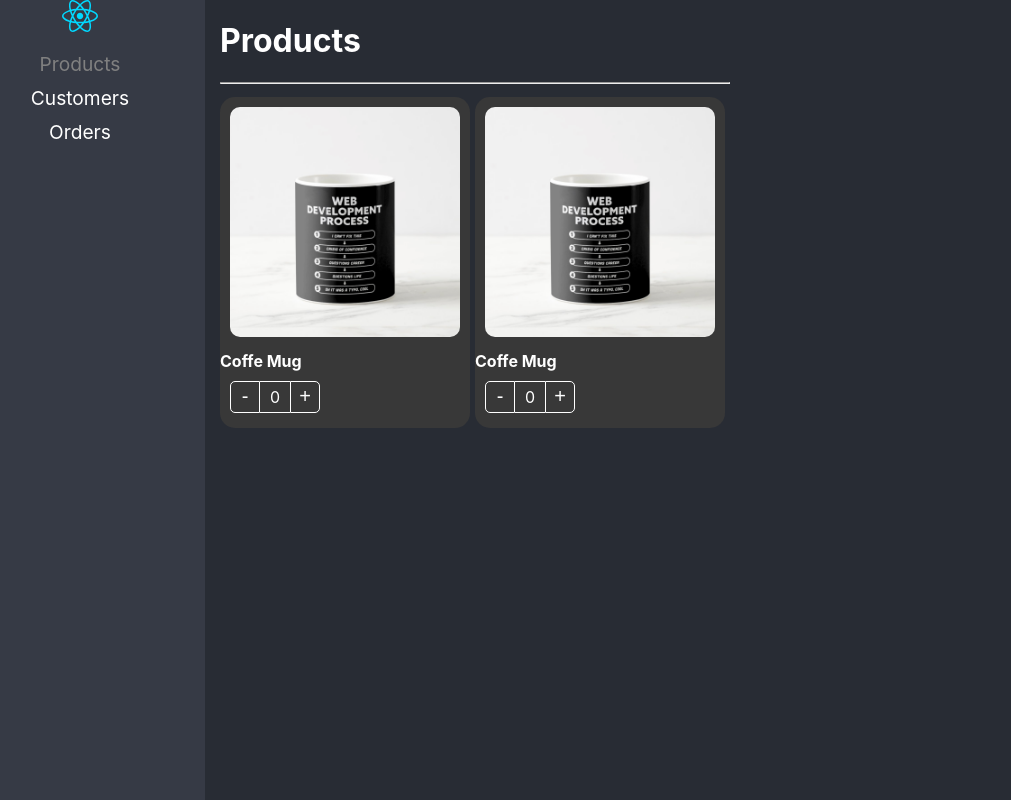
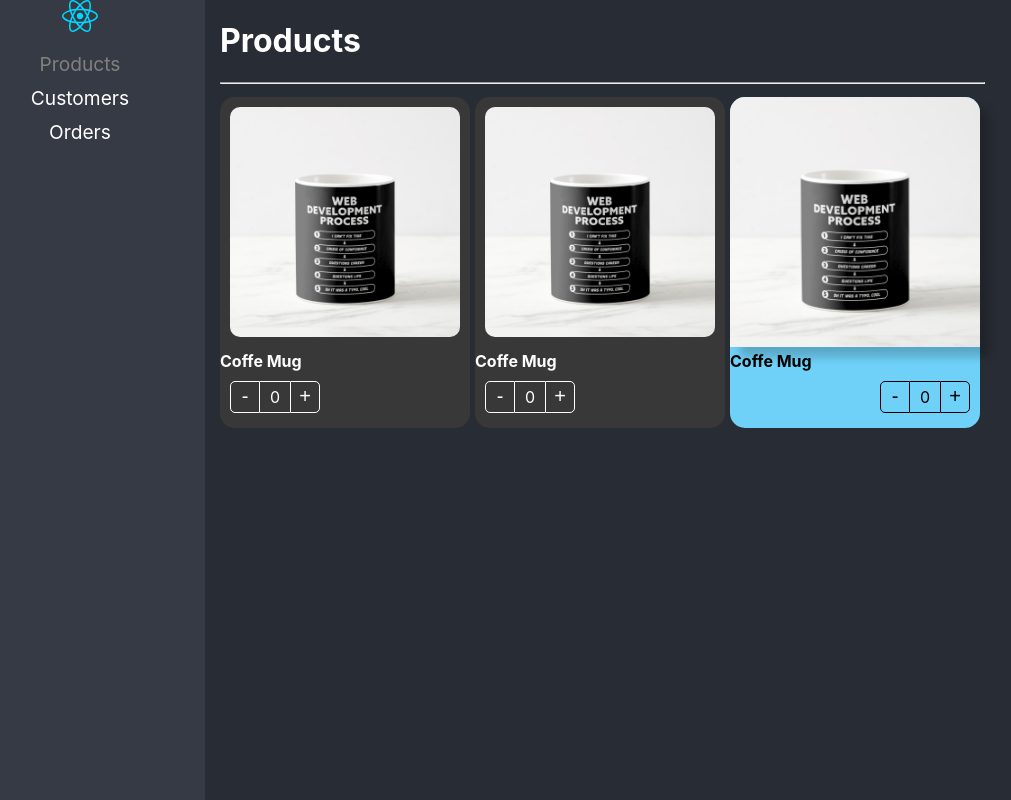
Before and after one commit to lpeter-sal/react-adv, a React (Vite) app: page /Products in a window 1280 px wide. Shown: the whole page, without its empty margins (45-1056 px from the left). Built offline with nearby package versions, Linux system fonts and the light colour scheme.

Commit message:
Component extend-styles ready!!!

```diff
--- a/src/02-component-patterns/components/ProductButtons.tsx
+++ b/src/02-component-patterns/components/ProductButtons.tsx
@@ -5,14 +5,18 @@ import styles from '../styles/styles.module.css';
 
 export interface Props {
     className?: string;
+    style?: React.CSSProperties;
 }
 
-export const ProductButtons = ({ className }: Props) => {
+export const ProductButtons = ({ className, style }: Props) => {
 
     const {counter, increaseBy } = useContext(ProductContext);
 
     return (
-        <div className={ `${styles.buttonsContainer} ${ className }`} >
+        <div
+            className={ `${styles.buttonsContainer} ${ className }`}
+            style={ style }
+        >
 
             <button
                 className={ styles.buttonMinus}
--- a/src/02-component-patterns/components/ProductImage.tsx
+++ b/src/02-component-patterns/components/ProductImage.tsx
@@ -7,9 +7,10 @@ import noImage from '../assets/no-image.jpg';
 export interface Props {
     className?: string;
     img?: string;
+    style?: React.CSSProperties;
 }
 
-export const ProductImage = ({ img = '', className }: Props ) => {
+export const ProductImage = ({ img = '', className, style }: Props ) => {
 
     const { product } = useContext(ProductContext);
     let imgToShow: string;
@@ -25,6 +26,7 @@ export const ProductImage = ({ img = '', className }: Props ) => {
     return  (
         <img
             className={ `${styles.productImg} ${className}` }
+            style={ style }
             src={ imgToShow }
             alt="Product"
         />
--- a/src/02-component-patterns/components/ProductTitle.tsx
+++ b/src/02-component-patterns/components/ProductTitle.tsx
@@ -6,14 +6,18 @@ import styles from '../styles/styles.module.css';
 export interface Props {
     className?: string;
     title?: string;
+    style?: React.CSSProperties;
 }
 
-export const ProductTitle = ({ title, className}: Props ) => {
+export const ProductTitle = ({ title, className, style}: Props ) => {
 
     const { product } = useContext(ProductContext);
 
     return (
-        <span className= { `${styles.ProductTitle} ${className}` }>
+        <span
+            className= { `${styles.ProductTitle} ${className}` }
+            style={ style }
+        >
             { title ? title : product.title }
         </span>
     );
--- a/src/02-component-patterns/components/ProductsCard.tsx
+++ b/src/02-component-patterns/components/ProductsCard.tsx
@@ -1,4 +1,4 @@
-import { createContext, ReactElement } from 'react';
+import { createContext } from 'react';
 import { useProducts } from '../hooks/useProducts';
 import { Product, ProductContextProps } from '../interfaces/interfaces';
 
@@ -10,11 +10,12 @@ const { Provider } = ProductContext;
 
 export interface Props {
      product: Product;
-    children?: ReactElement | ReactElement[];
+    children?: React.ReactElement | React.ReactElement[];
     className?: string;
+    style?: React.CSSProperties;
 }
 
-export const ProductCard = ({ children, product, className }: Props) => {
+export const ProductCard = ({ children, product, className, style }: Props) => {
 
     const { counter, increaseBy } = useProducts();
 
@@ -25,7 +26,11 @@ export const ProductCard = ({ children, product, className }: Props) => {
         product
     }}>
 
-        <div className={ `${styles.productCard} ${className}` }>
+        <div
+            className={ `${styles.productCard} ${className}` }
+            style={ style }
+
+        >
 
             { children }
 
--- a/src/02-component-patterns/pages/Products.tsx
+++ b/src/02-component-patterns/pages/Products.tsx
@@ -38,6 +38,21 @@ export const Products = () => {
           <ProductButtons className="custom-buttons"/>
         </ProductCard>
 
+        <ProductCard
+            product={ product }
+            style={{
+              backgroundColor: '#70D1F8',
+            }}
+
+        >
+          <ProductImage style={{ boxShadow: '10px 10px 10px rgba(0,0,0,0.2)'}}/>
+          <ProductTitle style={{ fontWeight: 'bold'}}/>
+          <ProductButtons style={{
+            display: 'flex',
+            justifyContent: 'end',
+          }}/>
+        </ProductCard>
+
 
         </div>
 
```
